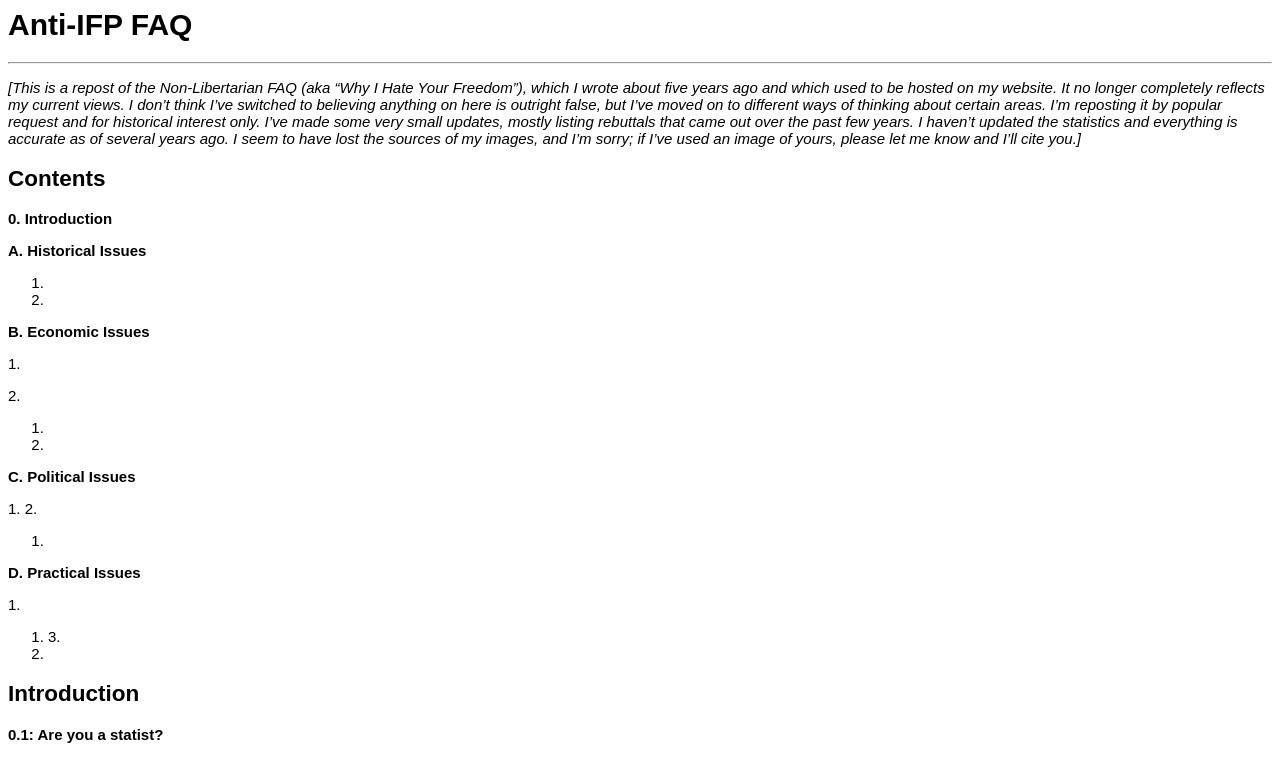
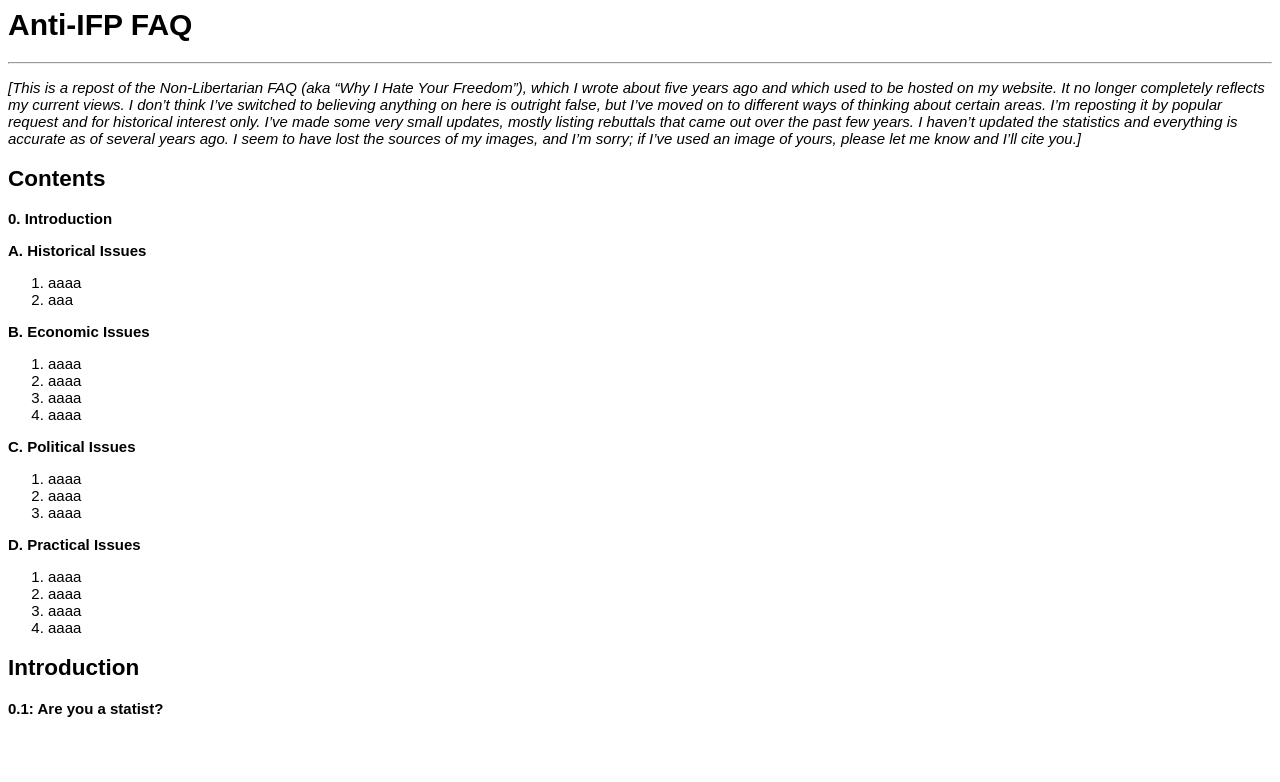
Before and after one commit to derykmakgill/website, a Jekyll site: the page built from _posts/2020-10-25-ifp.md, in a window 1280 px wide. Shown: the top 782 px of the page. Built offline with Jekyll 4.4.1, drawn with Linux system fonts in a browser that asks for light colours.

Commit message:
Update 2020-10-25-ifp.md

```diff
--- a/_posts/2020-10-25-ifp.md
+++ b/_posts/2020-10-25-ifp.md
@@ -12,32 +12,28 @@ title: Anti-IFP FAQ
 
 **A. Historical Issues**
 
-1.
-
-2.
+1. aaaa
+2. aaa
 
 **B. Economic Issues**
 
-1.
-
-2.
-
-3.
-
-4.
+1. aaaa
+2. aaaa
+3.  aaaa
+4.  aaaa
 
 **C. Political Issues**
 
-1.
-2.
-3.
+1. aaaa
+2. aaaa
+3.  aaaa
 
 **D. Practical Issues**
 
-1.
-2.
-3.
-4.
+1. aaaa
+2.  aaaa
+3. aaaa
+4. aaaa
 
 ## Introduction
 
```
